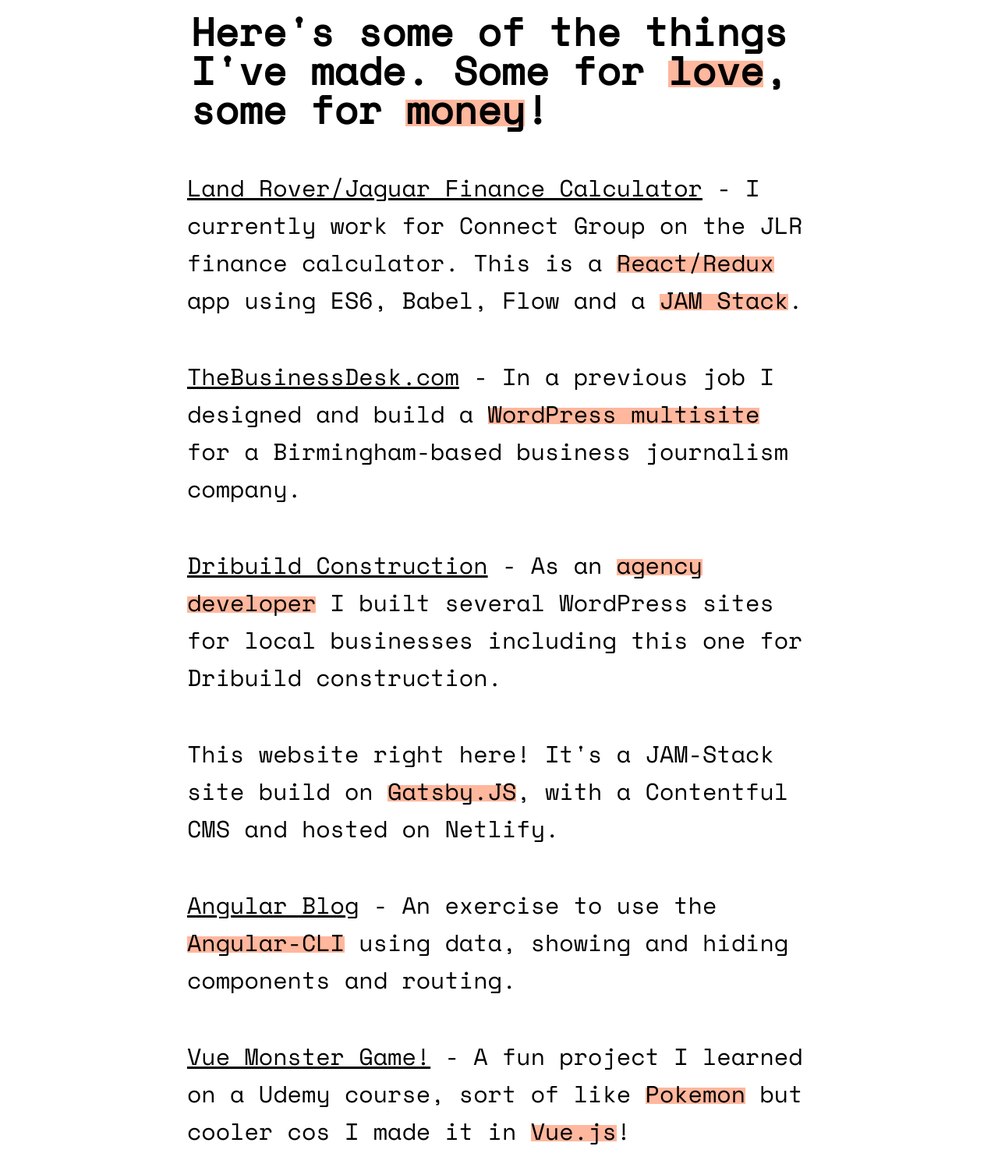
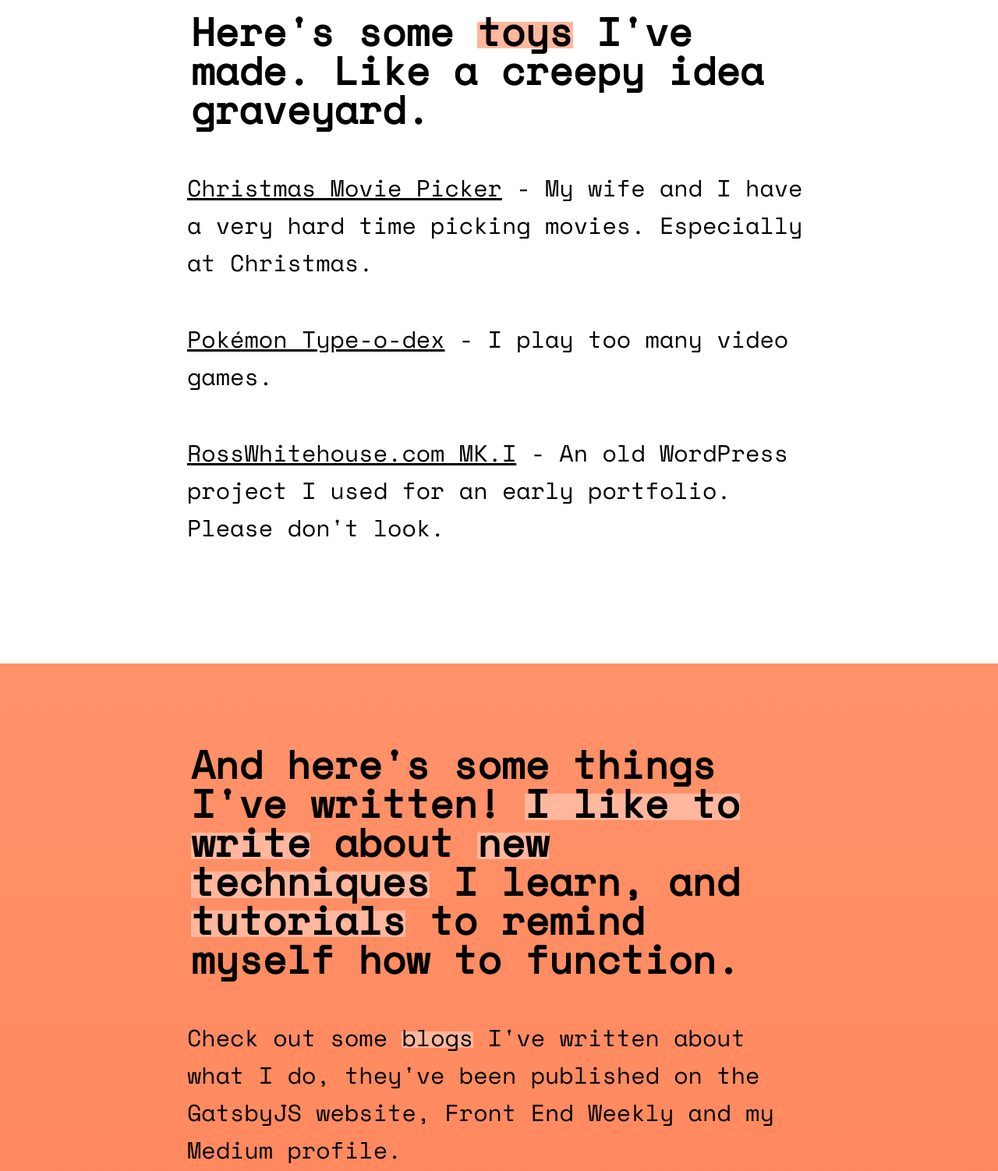
Before and after one commit to rosswhitehouse/rosswhitehouse.com, a Gatsby site: page / in a window 1280 px wide. Shown: the part 1842-3344 px from the top of the page at 78% size. Built offline with nearby package versions, Linux system fonts and the light colour scheme; Gatsby itself is replaced by a stand-in of ours.

Commit message:
Update portfolio.

```diff
--- a/src/markdown/homepage/portfolio.md
+++ b/src/markdown/homepage/portfolio.md
@@ -5,14 +5,8 @@
 id: 2
 posttype: "homepage-section"
 ---
-## Here's some of the things I've made. Some for _love_, some for _money_!
+## Here's some _toys_ I've made. Like a creepy idea graveyard.
 
-* [Land Rover/Jaguar Finance Calculator](https://financecalculator.landrover.com/lr/en/gb/models) - I currently work for Connect Group on the JLR finance calculator. This is a _React/Redux_ app using ES6, Babel, Flow and a _JAM Stack_.
-* [TheBusinessDesk.com](http://www.thebusinessdesk.com/) - In a previous job I designed and build a _WordPress multisite_ for a Birmingham-based business journalism company.
-* [Dribuild Construction](https://dribuild.com/) - As an _agency developer_ I built several WordPress sites for local businesses including this one for Dribuild construction.
-
-
-* This website right here! It's a JAM-Stack site build on _Gatsby.JS_, with a Contentful CMS and hosted on Netlify.
-* [Angular Blog](http://wonderdogdeveloper.com/dev/blog/) - An exercise to use the _Angular-CLI_ using data, showing and hiding components and routing.
-* [Vue Monster Game!](https://codepen.io/rossdw/pen/Njrmob) - A fun project I learned on a Udemy course, sort of like _Pokemon_ but cooler cos I made it in _Vue.js_!
+* [Christmas Movie Picker](https://whichchristmasmovie.netlify.app/) - My wife and I have a very hard time picking movies. Especially at Christmas.
+* [Pokémon Type-o-dex](https://type-o-dex.netlify.app/) - I play too many video games.
 * [RossWhitehouse.com MK.I](http://www.wonderdogdeveloper.com/) - An old WordPress project I used for an early portfolio. Please don't look.
```
